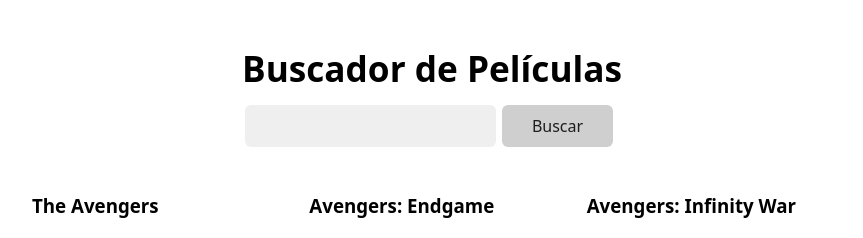
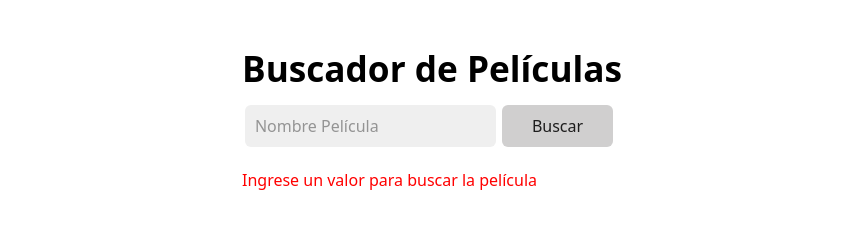
Before and after one commit to rickferrodriguez/Cursos-React, a React (Vite) app in the folder Pruebas-Tecnicas/peliculas-review/: page / in a window 1280 px wide. Shown: the top 238 px of the page, without its empty margins (208-1071 px from the left). Built offline with nearby package versions, Linux system fonts and the light colour scheme.

Commit message:
formularios controlados con estados

```diff
--- a/Pruebas-Tecnicas/peliculas-review/src/App.css
+++ b/Pruebas-Tecnicas/peliculas-review/src/App.css
@@ -18,6 +18,10 @@
   align-items: center;
   display: flex;
   justify-content: center;
+}
+
+.error {
+  color: red;
 }
 
 .movies {
--- a/Pruebas-Tecnicas/peliculas-review/src/App.jsx
+++ b/Pruebas-Tecnicas/peliculas-review/src/App.jsx
@@ -1,19 +1,54 @@
 import './App.css'
+import { useEffect, useState } from 'react'
 
 import { useMovies } from './hooks/useMovies.js'
 import { Movies } from './components/Movies.jsx'
 
 export function App () {
   const { mappedMovies } = useMovies()
+  const [query, setQuery] = useState('')
+  const [error, setError] = useState(null)
+
+  const handleSubmit = (event) => {
+    event.preventDefault()
+    console.log(query)
+  }
+
+  const handleChange = (event) => {
+    const newQuery = event.target.value
+    if (newQuery.startsWith(' ')) return
+    setQuery(newQuery)
+  }
+
+  useEffect(() => {
+    if (query === '') {
+      setError('Ingrese un valor para buscar la película')
+      return
+    }
+
+    if (query.match(/^\d+$/)) {
+      setError('No se puede buscar una pelicula con un número')
+      return
+    }
+
+    if (query.length < 3) {
+      setError('La búsqueda debe tener al menos 3 caracteres')
+      return
+    }
+
+    setError(null)
+  }, [query])
+
   return (
     <div className='page'>
 
       <header>
         <h1>Buscador de Películas</h1>
-        <form action='' className='form'>
-          <input type='text' name='movie-name' />
+        <form action='' className='form' onSubmit={handleSubmit}>
+          <input onChange={handleChange} type='text' value={query} name='query' placeholder='Nombre Película' />
           <button type='submit'>Buscar</button>
         </form>
+        {error && <p className='error'>{error}</p>}
       </header>
 
       <main>
```
